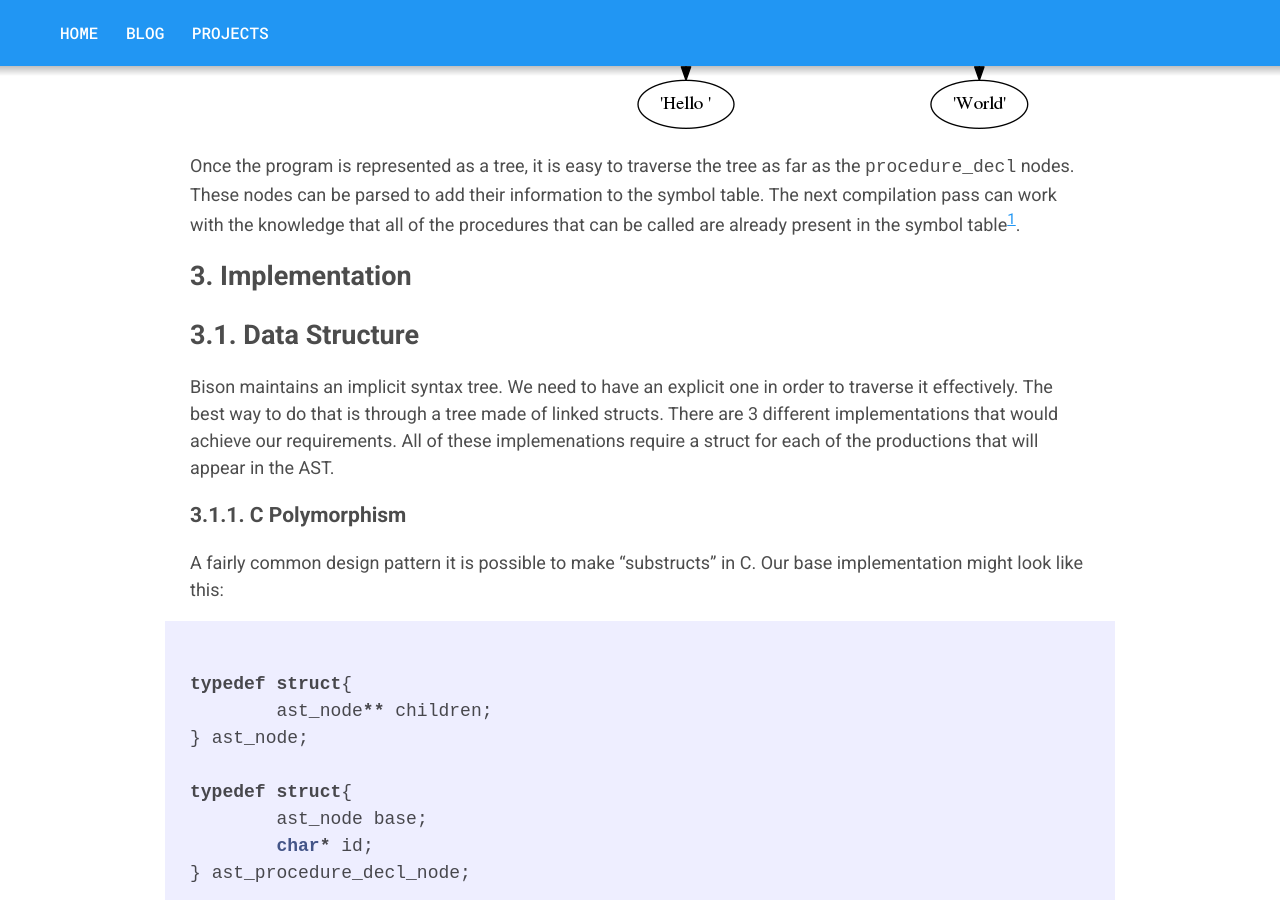
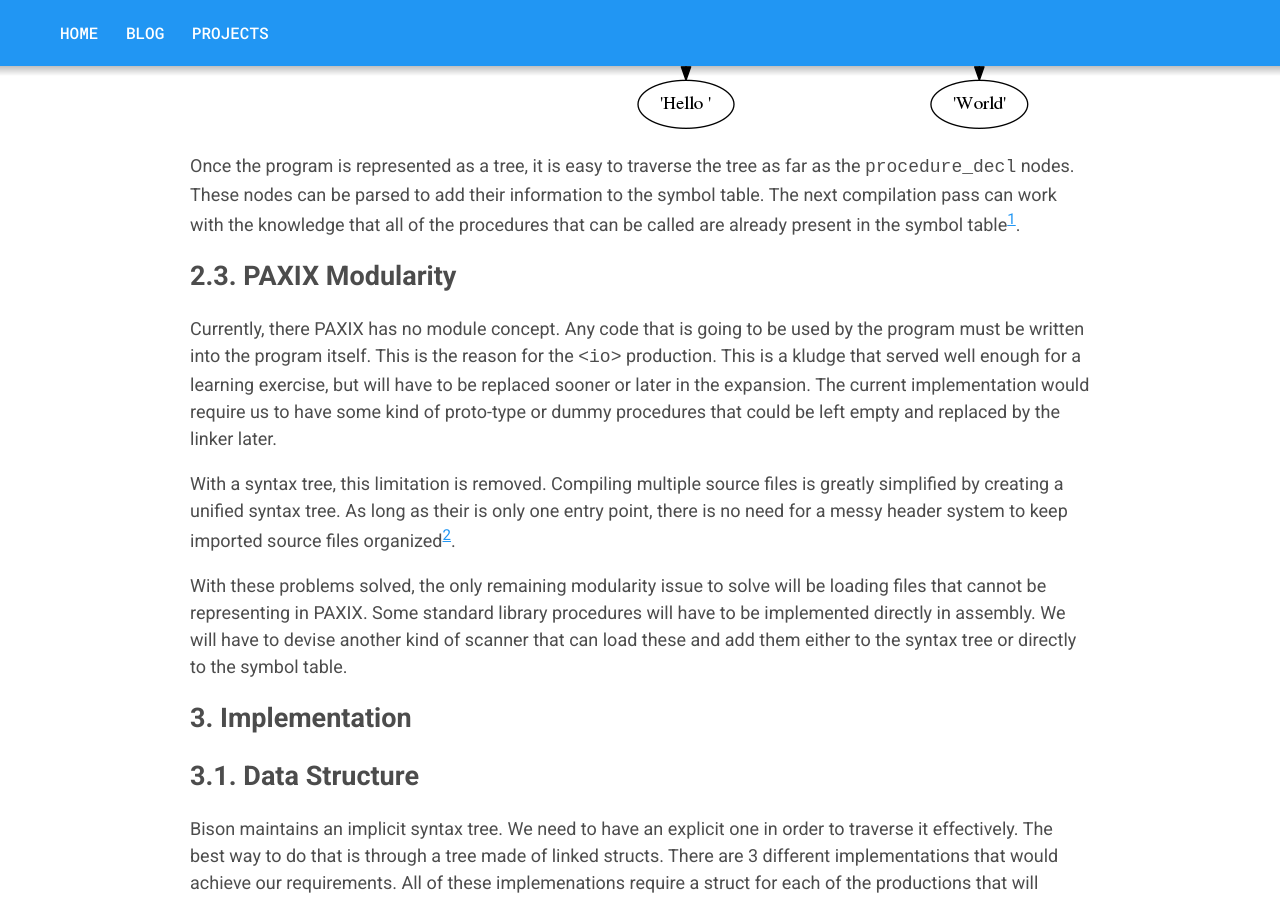
Before and after one commit to ewickert/ewickert.github.io, a Jekyll site: the page built from _posts/2016-03-21-ast.md, in a window 1280 px wide and 900 px high, scrolled down 1944 px. Built offline with Jekyll 4.4.1, drawn with Linux system fonts in a browser that asks for light colours; comment, search, counter and statistics services are not loaded; some of the changed text lies outside the part shown.

Commit message:
Added a section on modularity.

```diff
--- a/_posts/2016-03-21-ast.md
+++ b/_posts/2016-03-21-ast.md
@@ -53,6 +53,26 @@ far as the `procedure_decl` nodes. These nodes can be parsed to add their
 information to the symbol table. The next compilation pass can work with the
 knowledge that all of the procedures that can be called are already present in
 the symbol table[^1].
+
+## 2.3. PAXIX Modularity
+
+Currently, there PAXIX has no module concept. Any code that is going to be used
+by the program must be written into the program itself. This is the reason for
+the `<io>` production. This is a kludge that served well enough for a learning
+exercise, but will have to be replaced sooner or later in the expansion. The
+current implementation would require us to have some kind of proto-type or
+dummy procedures that could be left empty and replaced by the linker later.
+
+With a syntax tree, this limitation is removed. Compiling multiple source files
+is greatly simplified by creating a unified syntax tree. As long as their is
+only one entry point, there is no need for a messy header system to keep imported
+source files organized[^2].
+
+With these problems solved, the only remaining modularity issue to solve will be
+loading files that cannot be representing in PAXIX. Some standard library
+procedures will have to be implemented directly in assembly. We will have to
+devise another kind of scanner that can load these and add them either to the
+syntax tree or directly to the symbol table.
 
 # 3. Implementation
 
@@ -181,6 +201,11 @@ the same:
 ~~~
 {: .language-c }
 
+---
 [^1]: Paxi currently requires a location for procedure calls, while switching
 	to amd64, this will no longer be necessary: jumps can be to labels instead of
 	memory locations.
+
+[^2]: As an aside, the easiest way to accomplish this is to hijack the C
+	preprocessor. We can use it to simply paste other source files at the top of
+	a paxix source, and use then compile the resulting text.
```
